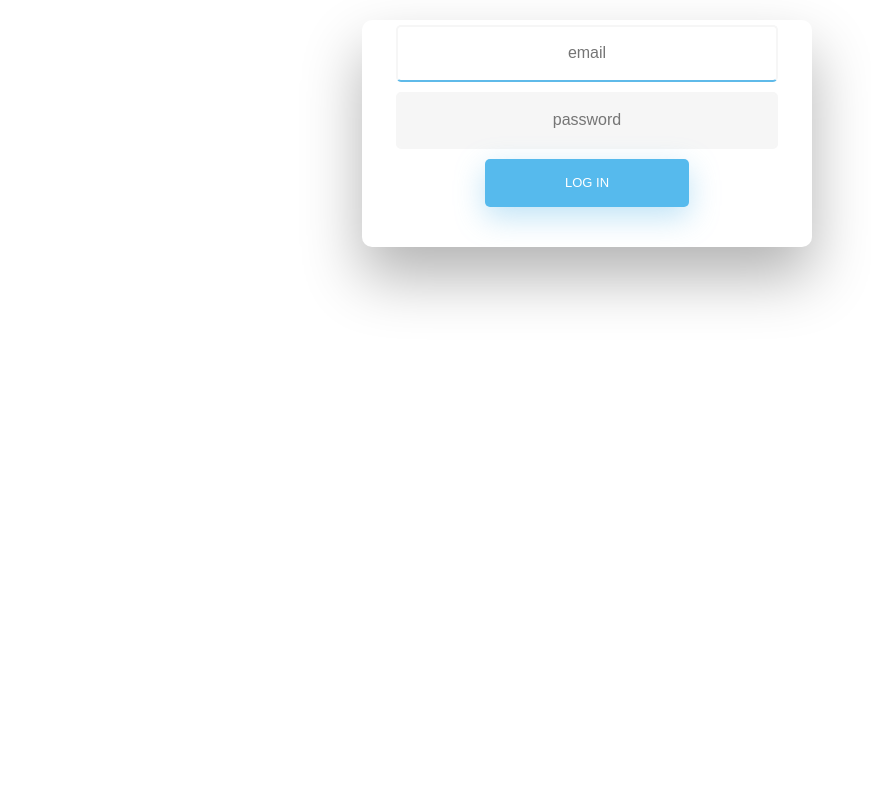
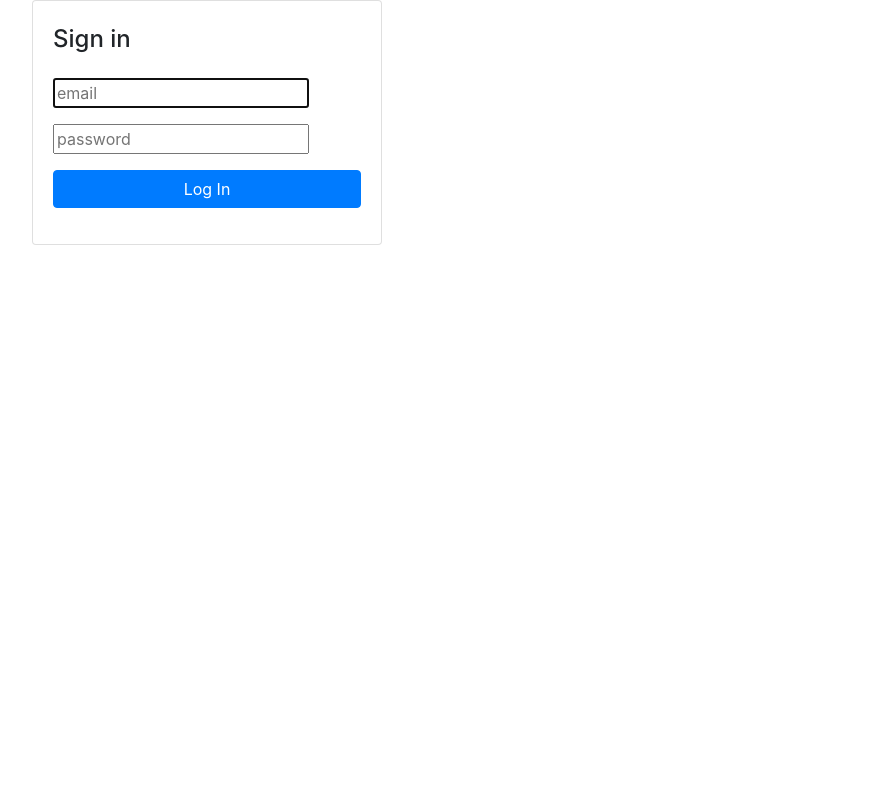
Before and after one commit to jevgenz/cube_task, a Symfony app: template templates/security/login.html.twig in a window 1280 px wide. Shown: the whole page, without its empty margins (53-924 px from the left). Run offline with Twig, Linux system fonts and the light colour scheme; the template is opened without the code that fills it, so the values that code supplies are empty; some libraries are stand-ins or nearby versions.

Commit message:
check before login if email verified + fixes

```diff
--- a/src/Controller/NewsController.php
+++ b/src/Controller/NewsController.php
@@ -2,7 +2,6 @@
 
 namespace App\Controller;
 
-use SimpleXMLElement;
 use Symfony\Bundle\FrameworkBundle\Controller\AbstractController;
 use Symfony\Component\Routing\Annotation\Route;
 
--- a/src/Controller/RegistrationController.php
+++ b/src/Controller/RegistrationController.php
@@ -37,7 +37,7 @@ class RegistrationController extends AbstractController
 				)
 			);
 
-			$user->setHashStr(md5($user->getId()));
+			$user->setHashStr(md5($user->getEmail()));
 			$user->setEmailVerifiedF(false);
 
 			$entityManager = $this->getDoctrine()->getManager();
@@ -93,7 +93,7 @@ class RegistrationController extends AbstractController
 		$mail->isHTML(true);
 		$mail->Body = $this->renderView(
 			'emails/confirmation.html.twig',
-			['token' => $token, 'email' => $email]
+			['rout_url' => mb_substr($_SERVER['SYMFONY_DEFAULT_ROUTE_URL'], 0, -1), 'token' => $token, 'email' => $email]
 		);
 		$mail->send();
 		return $this->render(
--- a/src/Entity/User.php
+++ b/src/Entity/User.php
@@ -67,6 +67,11 @@ class User implements UserInterface
 		$this->last_name = $last_name;
 
 		return $this;
+	}
+
+	public function isVerified(): ?bool
+	{
+		return $this->getEmailVerifiedF();
 	}
 
 	public function getEmail(): ?string
--- a/templates/emails/confirmation.html.twig
+++ b/templates/emails/confirmation.html.twig
@@ -1,5 +1,5 @@
 {% extends 'layout.html.twig' %}
 
 {% block body %}
-	Please confirm url <a href="{{ path('email_verification') }}?token={{ token }}&email={{ email }}">here</a>
+	Please confirm url <a href="{{ rout_url }}{{ path('email_verification') }}?token={{ token }}&email={{ email }}">here</a>
 {% endblock %}
--- a/templates/layout.html.twig
+++ b/templates/layout.html.twig
@@ -5,7 +5,8 @@
 		<meta name="viewport" content="width=device-width, initial-scale=1, shrink-to-fit=no">
 		<title>{% block title %}Welcome!{% endblock %}</title>
 		{% block stylesheets %}
-			<link href="//netdna.bootstrapcdn.com/bootstrap/3.1.0/css/bootstrap.min.css" rel="stylesheet" id="bootstrap-css">
+			<link href="//maxcdn.bootstrapcdn.com/bootstrap/4.1.1/css/bootstrap.min.css" rel="stylesheet" id="bootstrap-css">
+			<link rel="stylesheet" href="https://use.fontawesome.com/releases/v5.0.8/css/all.css">
 			<link href="{{ asset('assets/css/css.css') }}" rel="stylesheet">
 		{% endblock %}
 	</head>
@@ -13,7 +14,8 @@
 		{% block body %}{% endblock %}
 		{% block javascripts %}
 			<script src="//code.jquery.com/jquery-1.11.1.min.js"></script>
-			<script src="//netdna.bootstrapcdn.com/bootstrap/3.1.0/js/bootstrap.min.js"></script>
+
+
 		{% endblock %}
 	</body>
 </html>
--- a/templates/security/login.html.twig
+++ b/templates/security/login.html.twig
@@ -3,287 +3,33 @@
 {% block title %}Log in!{% endblock %}
 
 {% block body %}
-<style>
-
-	/* BASIC */
-
-	body {
-		font-family: "Poppins", sans-serif;
-		height: 100vh;
-	}
-
-	a {
-		color: #92badd;
-		display:inline-block;
-		text-decoration: none;
-		font-weight: 400;
-	}
-
-	h2 {
-		text-align: center;
-		font-size: 16px;
-		font-weight: 600;
-		text-transform: uppercase;
-		display:inline-block;
-		margin: 40px 8px 10px 8px;
-		color: #cccccc;
-	}
-
-
-
-	/* STRUCTURE */
-
-	.wrapper {
-		display: flex;
-		align-items: center;
-		flex-direction: column;
-		justify-content: center;
-		width: 100%;
-		min-height: 100%;
-		padding: 20px;
-	}
-
-	#formContent {
-		-webkit-border-radius: 10px 10px 10px 10px;
-		border-radius: 10px 10px 10px 10px;
-		background: #fff;
-		padding: 30px;
-		width: 90%;
-		max-width: 450px;
-		position: relative;
-		padding: 0px;
-		-webkit-box-shadow: 0 30px 60px 0 rgba(0,0,0,0.3);
-		box-shadow: 0 30px 60px 0 rgba(0,0,0,0.3);
-		text-align: center;
-	}
-
-	#formFooter {
-		background-color: #f6f6f6;
-		border-top: 1px solid #dce8f1;
-		padding: 25px;
-		text-align: center;
-		-webkit-border-radius: 0 0 10px 10px;
-		border-radius: 0 0 10px 10px;
-	}
-
-
-
-	/* TABS */
-
-	h2.inactive {
-		color: #cccccc;
-	}
-
-	h2.active {
-		color: #0d0d0d;
-		border-bottom: 2px solid #5fbae9;
-	}
-
-
-
-	/* FORM TYPOGRAPHY*/
-
-	input[type=button], input[type=submit], input[type=reset]  {
-		background-color: #56baed;
-		border: none;
-		color: white;
-		padding: 15px 80px;
-		text-align: center;
-		text-decoration: none;
-		display: inline-block;
-		text-transform: uppercase;
-		font-size: 13px;
-		-webkit-box-shadow: 0 10px 30px 0 rgba(95,186,233,0.4);
-		box-shadow: 0 10px 30px 0 rgba(95,186,233,0.4);
-		-webkit-border-radius: 5px 5px 5px 5px;
-		border-radius: 5px 5px 5px 5px;
-		margin: 5px 20px 40px 20px;
-		-webkit-transition: all 0.3s ease-in-out;
-		-moz-transition: all 0.3s ease-in-out;
-		-ms-transition: all 0.3s ease-in-out;
-		-o-transition: all 0.3s ease-in-out;
-		transition: all 0.3s ease-in-out;
-	}
-
-	input[type=button]:hover, input[type=submit]:hover, input[type=reset]:hover  {
-		background-color: #39ace7;
-	}
-
-	input[type=button]:active, input[type=submit]:active, input[type=reset]:active  {
-		-moz-transform: scale(0.95);
-		-webkit-transform: scale(0.95);
-		-o-transform: scale(0.95);
-		-ms-transform: scale(0.95);
-		transform: scale(0.95);
-	}
-
-	input[type=text], input[type=password] {
-		background-color: #f6f6f6;
-		border: none;
-		color: #0d0d0d;
-		padding: 15px 32px;
-		text-align: center;
-		text-decoration: none;
-		display: inline-block;
-		font-size: 16px;
-		margin: 5px;
-		width: 85%;
-		border: 2px solid #f6f6f6;
-		-webkit-transition: all 0.5s ease-in-out;
-		-moz-transition: all 0.5s ease-in-out;
-		-ms-transition: all 0.5s ease-in-out;
-		-o-transition: all 0.5s ease-in-out;
-		transition: all 0.5s ease-in-out;
-		-webkit-border-radius: 5px 5px 5px 5px;
-		border-radius: 5px 5px 5px 5px;
-	}
-
-	input[type=text], input[type=password] :focus {
-		background-color: #fff;
-		border-bottom: 2px solid #5fbae9;
-	}
-
-	input[type=text], input[type=password]:placeholder {
-		color: #cccccc;
-	}
-
-
-
-	/* ANIMATIONS */
-
-	/* Simple CSS3 Fade-in-down Animation */
-	.fadeInDown {
-		-webkit-animation-name: fadeInDown;
-		animation-name: fadeInDown;
-		-webkit-animation-duration: 1s;
-		animation-duration: 1s;
-		-webkit-animation-fill-mode: both;
-		animation-fill-mode: both;
-	}
-
-	@-webkit-keyframes fadeInDown {
-		0% {
-			opacity: 0;
-			-webkit-transform: translate3d(0, -100%, 0);
-			transform: translate3d(0, -100%, 0);
-		}
-		100% {
-			opacity: 1;
-			-webkit-transform: none;
-			transform: none;
-		}
-	}
-
-	@keyframes fadeInDown {
-		0% {
-			opacity: 0;
-			-webkit-transform: translate3d(0, -100%, 0);
-			transform: translate3d(0, -100%, 0);
-		}
-		100% {
-			opacity: 1;
-			-webkit-transform: none;
-			transform: none;
-		}
-	}
-
-	/* Simple CSS3 Fade-in Animation */
-	@-webkit-keyframes fadeIn { from { opacity:0; } to { opacity:1; } }
-	@-moz-keyframes fadeIn { from { opacity:0; } to { opacity:1; } }
-	@keyframes fadeIn { from { opacity:0; } to { opacity:1; } }
-
-	.fadeIn {
-		opacity:0;
-		-webkit-animation:fadeIn ease-in 1;
-		-moz-animation:fadeIn ease-in 1;
-		animation:fadeIn ease-in 1;
-
-		-webkit-animation-fill-mode:forwards;
-		-moz-animation-fill-mode:forwards;
-		animation-fill-mode:forwards;
-
-		-webkit-animation-duration:1s;
-		-moz-animation-duration:1s;
-		animation-duration:1s;
-	}
-
-	.fadeIn.first {
-		-webkit-animation-delay: 0.4s;
-		-moz-animation-delay: 0.4s;
-		animation-delay: 0.4s;
-	}
-
-	.fadeIn.second {
-		-webkit-animation-delay: 0.6s;
-		-moz-animation-delay: 0.6s;
-		animation-delay: 0.6s;
-	}
-
-	.fadeIn.third {
-		-webkit-animation-delay: 0.8s;
-		-moz-animation-delay: 0.8s;
-		animation-delay: 0.8s;
-	}
-
-	.fadeIn.fourth {
-		-webkit-animation-delay: 1s;
-		-moz-animation-delay: 1s;
-		animation-delay: 1s;
-	}
-
-	/* Simple CSS3 Fade-in Animation */
-	.underlineHover:after {
-		display: block;
-		left: 0;
-		bottom: -10px;
-		width: 0;
-		height: 2px;
-		background-color: #56baed;
-		content: "";
-		transition: width 0.2s;
-	}
-
-	.underlineHover:hover {
-		color: #0d0d0d;
-	}
-
-	.underlineHover:hover:after{
-		width: 100%;
-	}
-
-
-
-	/* OTHERS */
-
-	*:focus {
-		outline: none;
-	}
-
-	#icon {
-		width:60%;
-	}
-
-</style>
-<form method="post">
 	{% if error %}
 		<div class="alert alert-danger">{{ error.messageKey|trans(error.messageData, 'security') }}</div>
 	{% endif %}
 
-	{#{% if app.user %}
-		<div class="mb-3">
-			You are logged in as {{ app.user.username }}, <a href="{{ path('app_logout') }}">Logout</a>
-		</div>
-	{% endif %}#}
-	<div class="wrapper fadeInDown">
-		<div id="formContent">
-
-			<input type="text" id="username" class="fadeIn second" name="_username" placeholder="email" required autofocus>
-			<input type="password" id="password" class="fadeIn third" name="_password" placeholder="password" required>
-			<input type="hidden" name="_csrf_token"
-				   value="{{ csrf_token('authenticate') }}"
-			>
-			<input type="submit" class="fadeIn fourth" value="Log In">
+	<div class="container">
+		<div class="row">
+			<aside class="col-sm-4">
+				<div class="card">
+					<article class="card-body">
+						<h4 class="card-title mb-4 mt-1">Sign in</h4>
+						<form method="post">
+							<div class="form-group">
+								<input type="text" id="username" class="fadeIn second" name="_username" placeholder="email" required autofocus>
+							</div> <!-- form-group// -->
+							<div class="form-group">
+								<input type="password" id="password" class="fadeIn third" name="_password" placeholder="password" required>
+							</div> <!-- form-group// -->
+							<div class="form-group">
+								<input type="hidden" name="_csrf_token"
+									   value="{{ csrf_token('authenticate') }}"
+								>
+								<input type="submit" class="btn btn-primary btn-block" value="Log In">
+							</div> <!-- form-group// -->
+						</form>
+					</article>
+				</div> <!-- card.// -->
+			</aside>
 		</div>
 	</div>
-</form>
 {% endblock %}
```
Also changed, not shown: src/Security/UserChecker.php (added, +21 -0 lines), public/assets/css/css.css (deleted), public/assets/js/js.js (deleted), 2 other files.
